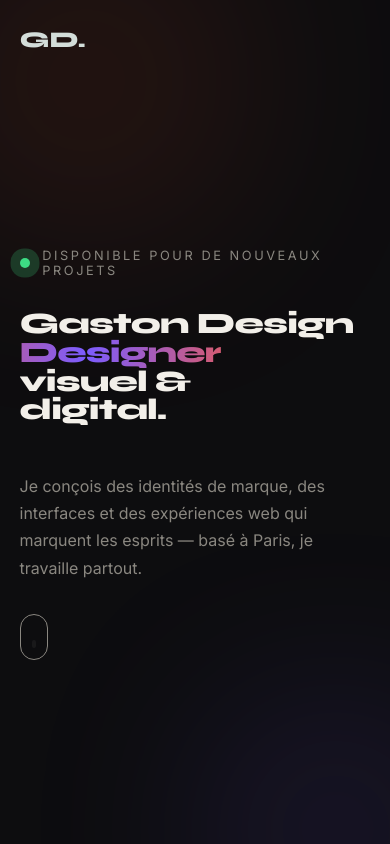
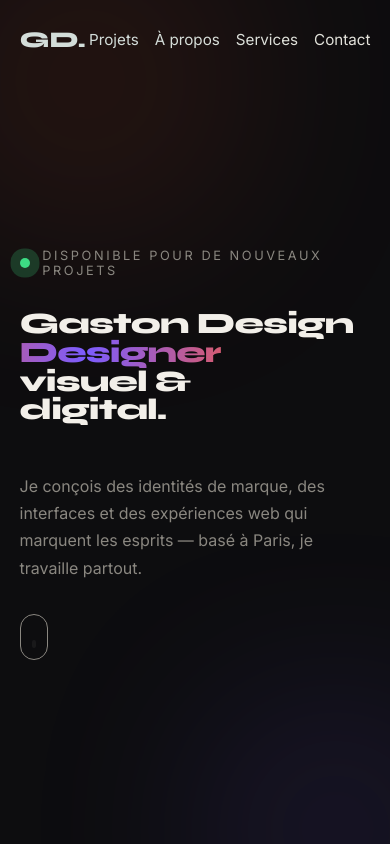
Before and after one commit to Gastonsylva/Portfolio-de-Gaston-Design-1, a plain HTML site: page index.html in a window 390 px wide. Shown: the top 844 px of the page. Drawn offline with Linux system fonts and the light colour scheme; animation ran at ten frames a second.

Commit message:
Garde la navigation sur mobile

```diff
--- a/index.html
+++ b/index.html
@@ -130,7 +130,7 @@ footer a:hover{color:var(--fg)}
 .progress{position:fixed;top:0;left:0;height:3px;background:var(--accent);z-index:60;width:0}
 
 @media(max-width:800px){
-  nav ul{display:none}
+  nav ul{gap:1rem;font-size:.8rem}
   .hero h1{font-size:7.6vw}
   .grid,.about{grid-template-columns:1fr}
   .project:nth-child(even){margin-top:0}
```
